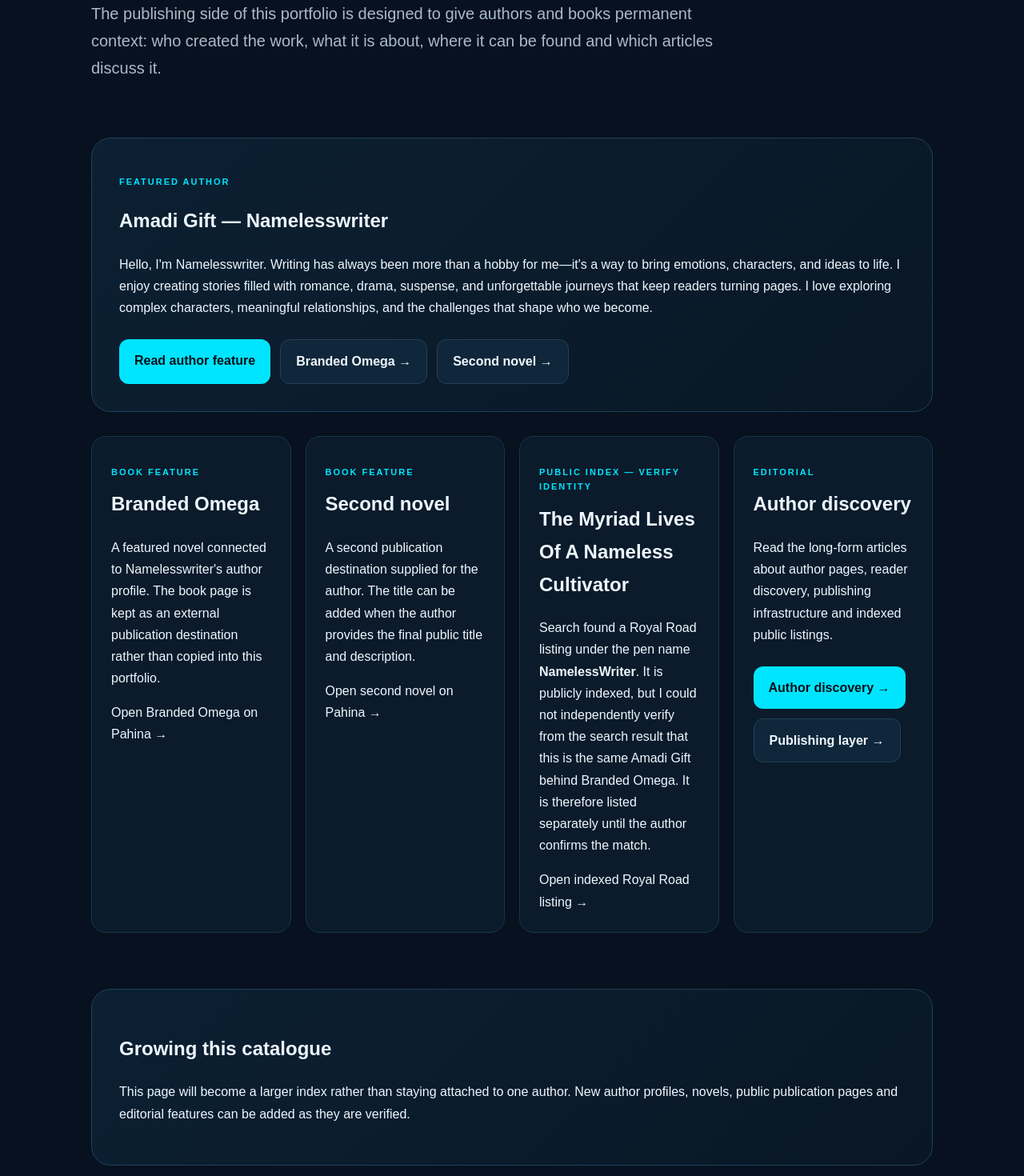
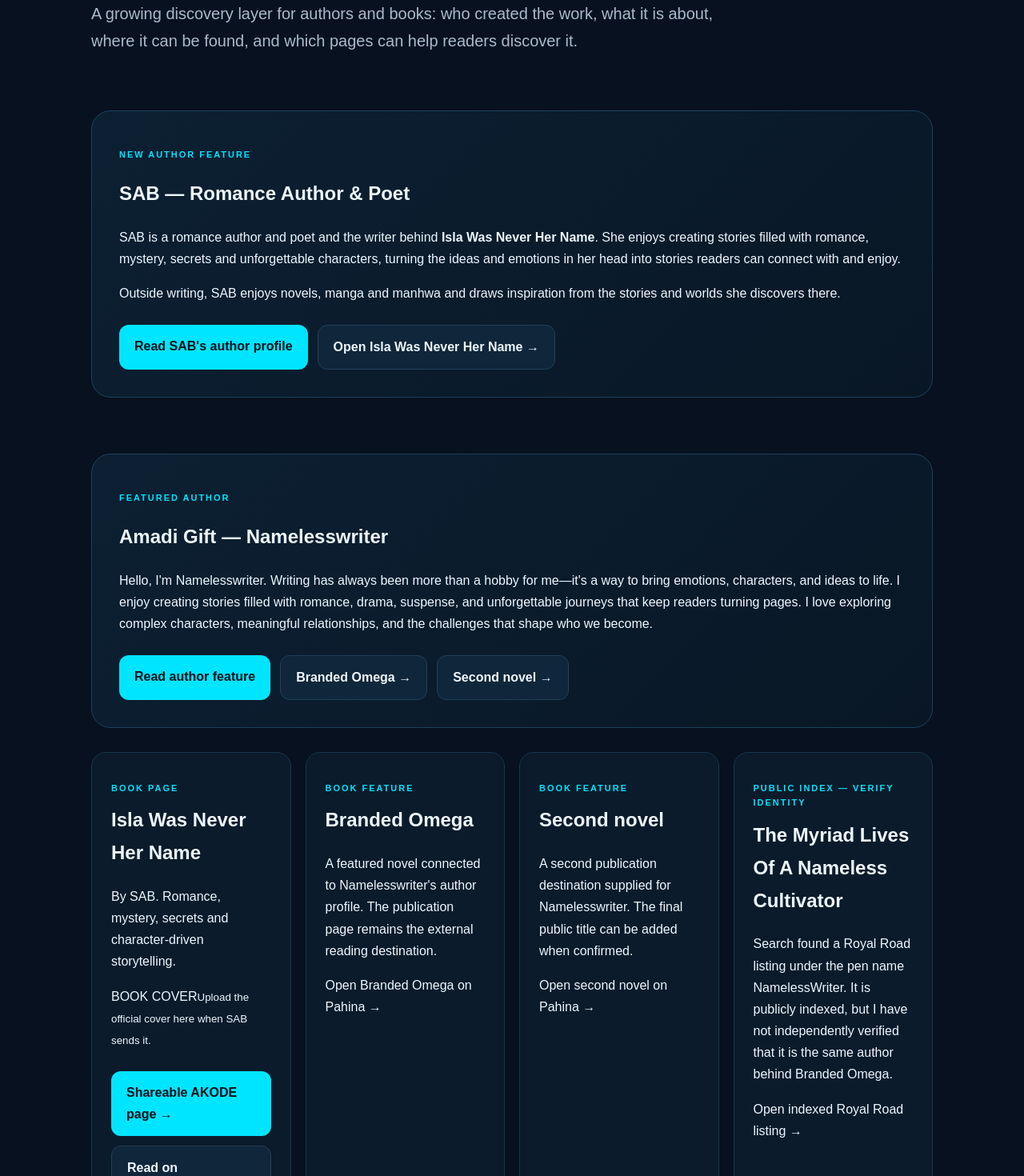
Before and after one commit to Stevebook001/Akode, a Next.js app: page /books in a window 1280 px wide. Shown: the part 280-1750 px from the top of the page at 80% size. Built offline with nearby package versions, Linux system fonts and the light colour scheme.

Commit message:
Add SAB author and Isla Was Never Her Name book page entry

```diff
--- a/app/books/page.tsx
+++ b/app/books/page.tsx
@@ -3,7 +3,14 @@ export const metadata = { title: "Books & Authors | Ibrahim Akanni Ahmad", descr
 export default function Books() {
   return <main className="page">
     <p className="eyebrow">BOOKS & AUTHORS</p><h1>Stories deserve a home, not just a link.</h1>
-    <p className="lead">The publishing side of this portfolio is designed to give authors and books permanent context: who created the work, what it is about, where it can be found and which articles discuss it.</p>
+    <p className="lead">A growing discovery layer for authors and books: who created the work, what it is about, where it can be found, and which pages can help readers discover it.</p>
+
+    <article className="feature">
+      <p className="eyebrow">NEW AUTHOR FEATURE</p><h2>SAB — Romance Author & Poet</h2>
+      <p>SAB is a romance author and poet and the writer behind <strong>Isla Was Never Her Name</strong>. She enjoys creating stories filled with romance, mystery, secrets and unforgettable characters, turning the ideas and emotions in her head into stories readers can connect with and enjoy.</p>
+      <p>Outside writing, SAB enjoys novels, manga and manhwa and draws inspiration from the stories and worlds she discovers there.</p>
+      <div className="actions"><a className="button" href="/authors/sab">Read SAB&apos;s author profile</a><a className="button alt" href="/book/isla-was-never-her-name">Open Isla Was Never Her Name →</a></div>
+    </article>
 
     <article className="feature">
       <p className="eyebrow">FEATURED AUTHOR</p><h2>Amadi Gift — Namelesswriter</h2>
@@ -12,11 +19,17 @@ export default function Books() {
     </article>
 
     <div className="grid">
-      <section className="card"><p className="eyebrow">BOOK FEATURE</p><h2>Branded Omega</h2><p>A featured novel connected to Namelesswriter&apos;s author profile. The book page is kept as an external publication destination rather than copied into this portfolio.</p><a href="https://m.pahina.com/novel/2611437824.html" target="_blank" rel="noreferrer">Open Branded Omega on Pahina →</a></section>
-      <section className="card"><p className="eyebrow">BOOK FEATURE</p><h2>Second novel</h2><p>A second publication destination supplied for the author. The title can be added when the author provides the final public title and description.</p><a href="https://m.pahina.com/novel/3828441344.html" target="_blank" rel="noreferrer">Open second novel on Pahina →</a></section>
-      <section className="card"><p className="eyebrow">PUBLIC INDEX — VERIFY IDENTITY</p><h2>The Myriad Lives Of A Nameless Cultivator</h2><p>Search found a Royal Road listing under the pen name <strong>NamelessWriter</strong>. It is publicly indexed, but I could not independently verify from the search result that this is the same Amadi Gift behind Branded Omega. It is therefore listed separately until the author confirms the match.</p><a href="https://www.royalroad.com/fiction/186915/the-myriad-lives-of-a-nameless-cultivator" target="_blank" rel="noreferrer">Open indexed Royal Road listing →</a></section>
-      <section className="card"><p className="eyebrow">EDITORIAL</p><h2>Author discovery</h2><p>Read the long-form articles about author pages, reader discovery, publishing infrastructure and indexed public listings.</p><div className="actions"><a className="button" href="/blog/author-discovery-in-the-digital-age">Author discovery →</a><a className="button alt" href="/blog/building-a-publishing-layer-for-authors">Publishing layer →</a></div></section>
+      <section className="card">
+        <p className="eyebrow">BOOK PAGE</p><h2>Isla Was Never Her Name</h2>
+        <p>By SAB. Romance, mystery, secrets and character-driven storytelling.</p>
+        <div className="book-cover-placeholder"><span>BOOK COVER</span><small>Upload the official cover here when SAB sends it.</small></div>
+        <div className="actions"><a className="button" href="/book/isla-was-never-her-name">Shareable AKODE page →</a><a className="button alt" href="https://page.joyreadings.com/h5-book-share.html?id=22540&lang=en&is_from_myscroll=1&is_composition_contest=0" target="_blank" rel="noreferrer">Read on Joyreadings →</a></div>
+      </section>
+      <section className="card"><p className="eyebrow">BOOK FEATURE</p><h2>Branded Omega</h2><p>A featured novel connected to Namelesswriter&apos;s author profile. The publication page remains the external reading destination.</p><a href="https://m.pahina.com/novel/2611437824.html" target="_blank" rel="noreferrer">Open Branded Omega on Pahina →</a></section>
+      <section className="card"><p className="eyebrow">BOOK FEATURE</p><h2>Second novel</h2><p>A second publication destination supplied for Namelesswriter. The final public title can be added when confirmed.</p><a href="https://m.pahina.com/novel/3828441344.html" target="_blank" rel="noreferrer">Open second novel on Pahina →</a></section>
+      <section className="card"><p className="eyebrow">PUBLIC INDEX — VERIFY IDENTITY</p><h2>The Myriad Lives Of A Nameless Cultivator</h2><p>Search found a Royal Road listing under the pen name NamelessWriter. It is publicly indexed, but I have not independently verified that it is the same author behind Branded Omega.</p><a href="https://www.royalroad.com/fiction/186915/the-myriad-lives-of-a-nameless-cultivator" target="_blank" rel="noreferrer">Open indexed Royal Road listing →</a></section>
+      <section className="card"><p className="eyebrow">EDITORIAL</p><h2>Author discovery</h2><p>Read long-form articles about author pages, reader discovery, publishing infrastructure and indexed public listings.</p><div className="actions"><a className="button" href="/blog/author-discovery-in-the-digital-age">Author discovery →</a><a className="button alt" href="/blog/building-a-publishing-layer-for-authors">Publishing layer →</a></div></section>
     </div>
-    <section className="feature"><h2>Growing this catalogue</h2><p>This page will become a larger index rather than staying attached to one author. New author profiles, novels, public publication pages and editorial features can be added as they are verified.</p></section>
+    <section className="feature"><h2>Growing this catalogue</h2><p>Every verified author and book can receive its own permanent AKODE URL. That means a book can be shared directly, indexed independently and connected to an author profile, articles and its legitimate reading/purchase destination.</p></section>
   </main>;
 }
```
